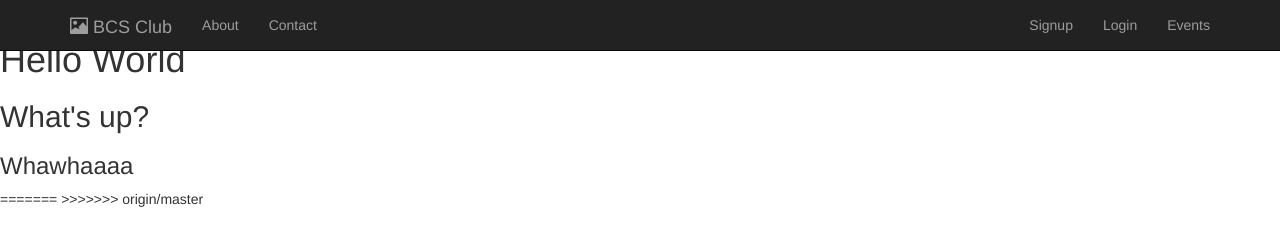
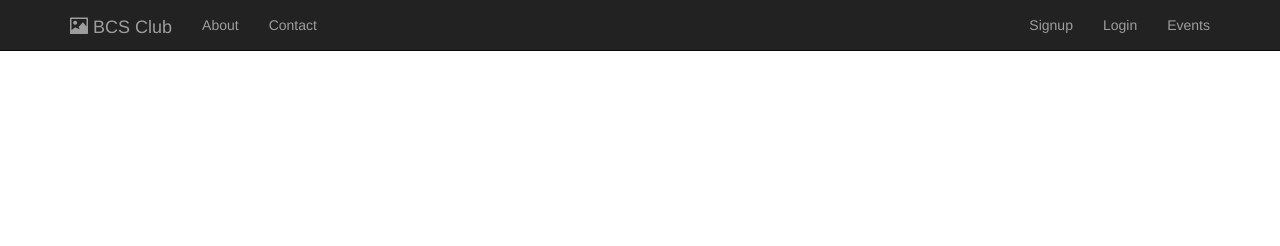
Before and after one commit to hskdian/BCSwebsite, a plain HTML site: page index.html in a window 1280 px wide. Drawn offline with nearby package versions, Linux system fonts and the light colour scheme.

Commit message:
second commit

```diff
--- a/index.html
+++ b/index.html
@@ -18,11 +18,6 @@
     <![endif]-->
   </head>
   <body>
-<<<<<<< HEAD
-    <h1>Hello World</h1>
-    <h2>What's up?</h2>
-    <h3>Whawhaaaa</h3>
-=======
 
     <nav class="navbar navbar-inverse navbar-fixed-top">
     <div class="container">
@@ -52,7 +47,6 @@
       </div>
     </ul>
   </nav>
->>>>>>> origin/master
 
     <!-- jQuery (necessary for Bootstrap's JavaScript plugins) -->
     <script src="https://ajax.googleapis.com/ajax/libs/jquery/1.11.3/jquery.min.js"></script>
```
